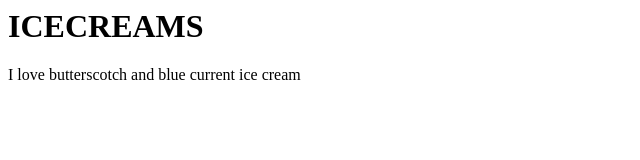
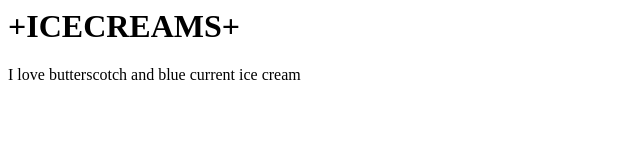
Before and after one commit to geezMcV/demo-fun-learn, a plain HTML site: page index.html in a window 1280 px wide. Shown: the whole page, without its empty margins (0-640 px from the left). Drawn offline with Linux system fonts and the light colour scheme.

Commit message:
added +s in h1 tag

```diff
--- a/index.html
+++ b/index.html
@@ -1,5 +1,5 @@
 <html>
-<title> This is our website</title>
-<h1>ICECREAMS</H1>
-<p>I love butterscotch and blue current ice cream</p>
+<title>This is our website</title>
+<h1> +ICECREAMS+ </H1>
+<p> I love butterscotch and blue current ice cream</p>
 </html>
```
